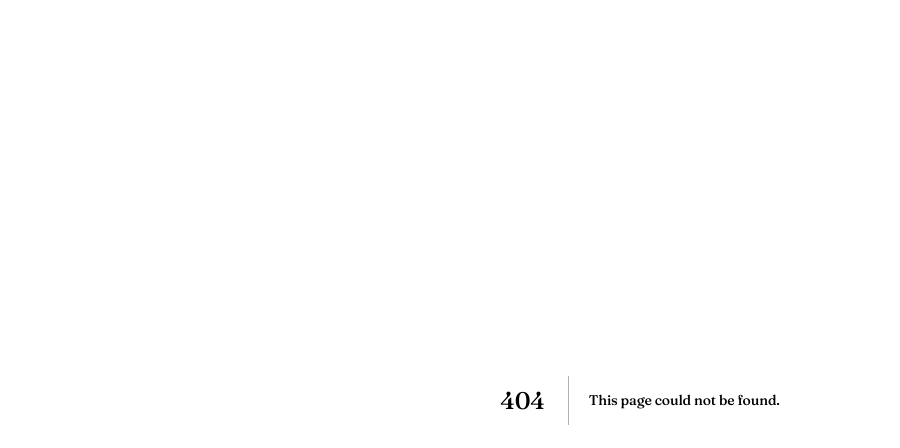
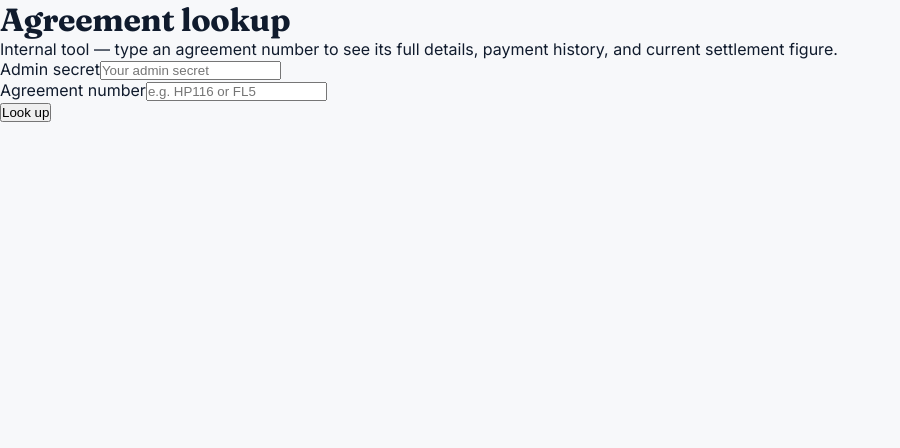
Before and after one commit to FFG2026/ffg-portal, a Next.js app: page /admin/lookup in a window 1280 px wide. Before the commit this address had no page. Shown: the top 448 px of the page, without its empty margins (0-900 px from the left). Built offline with nearby package versions, Linux system fonts and the light colour scheme.

Commit message:
Create page.tsx

```diff
--- /dev/null
+++ b/app/admin/lookup/page.tsx
@@ -0,0 +1,243 @@
+"use client";
+
+import { useState } from "react";
+
+type LookupResult = {
+  agreement: {
+    agreement_number: string;
+    agreement_type: string;
+    asset_description: string | null;
+    monthly_instalment: number;
+    start_date: string;
+    term_months: number;
+    total_lend: number;
+    gocardless_mandate_id: string | null;
+  };
+  customer: {
+    company_name: string;
+    email: string | null;
+    has_portal_login: boolean;
+  } | null;
+  status: {
+    paid_count: number;
+    term_months: number;
+    live: boolean;
+    settlement_figure: number;
+    last_payment_date: string | null;
+  };
+  schedule: {
+    instalment_number: number;
+    due_date: string;
+    amount: number;
+    status: string;
+    paid_date: string | null;
+    balance_after: number;
+  }[];
+};
+
+export default function AgreementLookupPage() {
+  const [secret, setSecret] = useState("");
+  const [agreementNumber, setAgreementNumber] = useState("");
+  const [result, setResult] = useState<LookupResult | null>(null);
+  const [error, setError] = useState("");
+  const [loading, setLoading] = useState(false);
+  const [scheduleOpen, setScheduleOpen] = useState(false);
+
+  const gbp = (n: number) =>
+    `£${Number(n).toLocaleString("en-GB", { minimumFractionDigits: 2, maximumFractionDigits: 2 })}`;
+
+  const formatDate = (d: string | null) =>
+    d
+      ? new Date(d).toLocaleDateString("en-GB", {
+          day: "numeric",
+          month: "short",
+          year: "numeric",
+        })
+      : "—";
+
+  const lookup = async (e: React.FormEvent) => {
+    e.preventDefault();
+    if (!secret.trim() || !agreementNumber.trim()) return;
+    setLoading(true);
+    setError("");
+    setResult(null);
+    setScheduleOpen(false);
+    try {
+      const res = await fetch(
+        `/api/admin/agreement-lookup?secret=${encodeURIComponent(secret.trim())}&agreement=${encodeURIComponent(agreementNumber.trim())}`
+      );
+      const data = await res.json();
+      if (!res.ok) {
+        setError(data.error || "Something went wrong");
+      } else {
+        setResult(data);
+      }
+    } catch {
+      setError("Couldn't reach the server — try again.");
+    } finally {
+      setLoading(false);
+    }
+  };
+
+  return (
+    <div className="lookup-page">
+      <div className="lookup-wrap">
+        <div className="lookup-head">
+          <div className="lookup-dot"></div>
+          <h1>Agreement lookup</h1>
+        </div>
+        <p className="lookup-sub">
+          Internal tool — type an agreement number to see its full details,
+          payment history, and current settlement figure.
+        </p>
+
+        <form className="lookup-form" onSubmit={lookup}>
+          <div className="lookup-field">
+            <label>Admin secret</label>
+            <input
+              type="password"
+              value={secret}
+              onChange={(e) => setSecret(e.target.value)}
+              placeholder="Your admin secret"
+              autoComplete="off"
+            />
+          </div>
+          <div className="lookup-field">
+            <label>Agreement number</label>
+            <input
+              type="text"
+              value={agreementNumber}
+              onChange={(e) => setAgreementNumber(e.target.value)}
+              placeholder="e.g. HP116 or FL5"
+              autoComplete="off"
+            />
+          </div>
+          <button type="submit" disabled={loading}>
+            {loading ? "Looking up…" : "Look up"}
+          </button>
+        </form>
+
+        {error && <div className="lookup-error">{error}</div>}
+
+        {result && (
+          <div className="lookup-result">
+            <div className="lookup-card">
+              <div className="lookup-card-head">
+                <h2>{result.agreement.agreement_number}</h2>
+                <span className="lookup-tag">
+                  {result.agreement.agreement_type}
+                </span>
+                <span
+                  className={`lookup-status ${result.status.live ? "live" : "finished"}`}
+                >
+                  {result.status.live ? "Live" : "Finished"}
+                </span>
+              </div>
+
+              <div className="lookup-company">
+                {result.customer?.company_name || "(customer not found)"}
+              </div>
+              {result.customer?.email && (
+                <div className="lookup-email">
+                  {result.customer.email}
+                  {result.customer.has_portal_login ? " · portal linked" : " · no portal login yet"}
+                </div>
+              )}
+
+              <div className="lookup-grid">
+                <div className="lookup-item">
+                  <div className="lookup-label">Asset</div>
+                  <div className="lookup-value">
+                    {result.agreement.asset_description || "Not on file"}
+                  </div>
+                </div>
+                <div className="lookup-item">
+                  <div className="lookup-label">Monthly instalment</div>
+                  <div className="lookup-value mono">
+                    {gbp(result.agreement.monthly_instalment)}
+                  </div>
+                </div>
+                <div className="lookup-item">
+                  <div className="lookup-label">Start date</div>
+                  <div className="lookup-value mono">
+                    {formatDate(result.agreement.start_date)}
+                  </div>
+                </div>
+                <div className="lookup-item">
+                  <div className="lookup-label">Term</div>
+                  <div className="lookup-value mono">
+                    {result.status.paid_count} / {result.status.term_months} paid
+                  </div>
+                </div>
+                <div className="lookup-item">
+                  <div className="lookup-label">Total lend</div>
+                  <div className="lookup-value mono">
+                    {gbp(result.agreement.total_lend)}
+                  </div>
+                </div>
+                <div className="lookup-item">
+                  <div className="lookup-label">GoCardless mandate</div>
+                  <div className="lookup-value mono">
+                    {result.agreement.gocardless_mandate_id || "Not linked"}
+                  </div>
+                </div>
+              </div>
+
+              <div className="lookup-settlement">
+                <div className="lookup-settlement-label">
+                  Settlement figure — valid to close of business today
+                </div>
+                <div className="lookup-settlement-amt">
+                  {gbp(result.status.settlement_figure)}
+                </div>
+                {result.status.last_payment_date && (
+                  <div className="lookup-settlement-note">
+                    Last payment recorded {formatDate(result.status.last_payment_date)}
+                  </div>
+                )}
+              </div>
+
+              <div
+                className="lookup-toggle"
+                onClick={() => setScheduleOpen((v) => !v)}
+              >
+                {scheduleOpen ? "− Hide" : "+ View"} full payment schedule
+              </div>
+
+              {scheduleOpen && (
+                <table className="lookup-table">
+                  <thead>
+                    <tr>
+                      <th>#</th>
+                      <th>Due</th>
+                      <th>Amount</th>
+                      <th>Status</th>
+                      <th>Balance after</th>
+                    </tr>
+                  </thead>
+                  <tbody>
+                    {result.schedule.map((row) => (
+                      <tr key={row.instalment_number}>
+                        <td>{row.instalment_number}</td>
+                        <td>{formatDate(row.due_date)}</td>
+                        <td className="mono">{gbp(row.amount)}</td>
+                        <td>
+                          {row.status === "paid" ? (
+                            <span className="lookup-paid">Paid</span>
+                          ) : (
+                            <span className="lookup-due">Due</span>
+                          )}
+                        </td>
+                        <td className="mono">{gbp(row.balance_after)}</td>
+                      </tr>
+                    ))}
+                  </tbody>
+                </table>
+              )}
+            </div>
+          </div>
+        )}
+      </div>
+    </div>
+  );
+}
```
